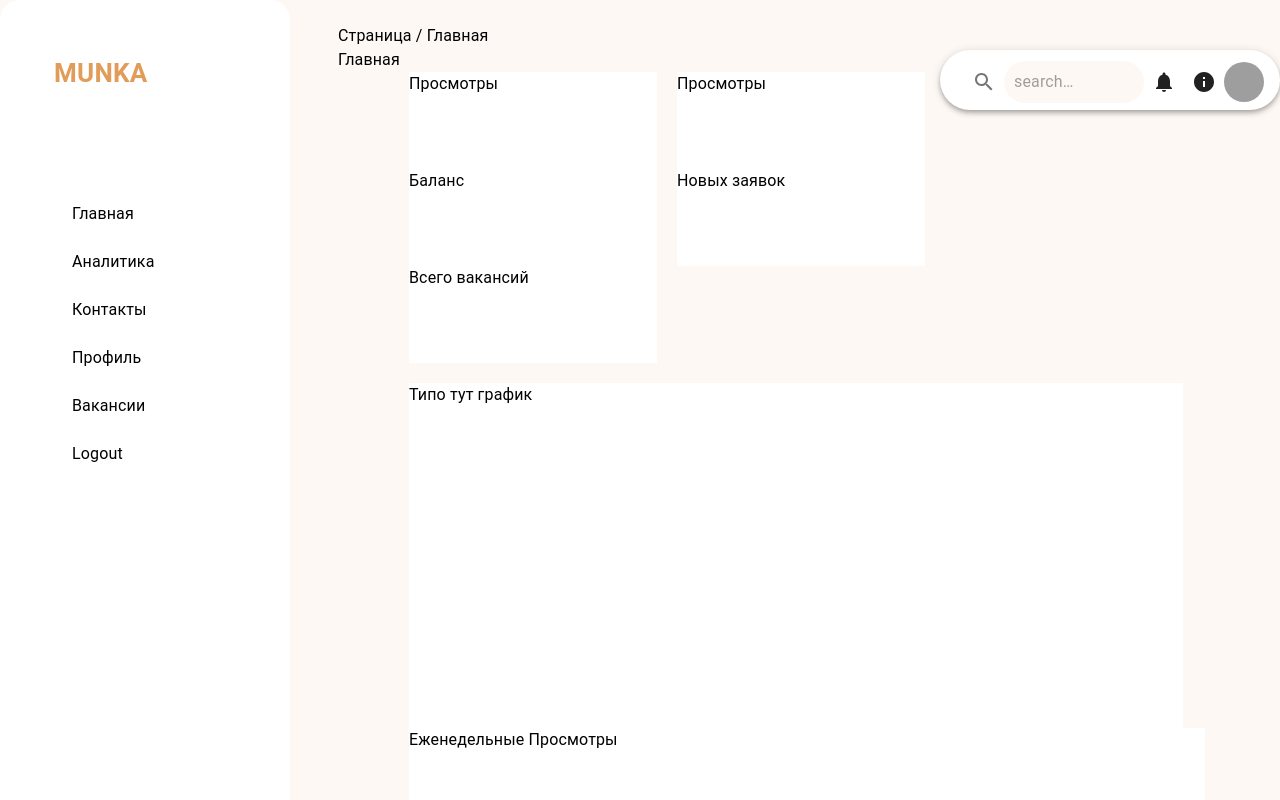
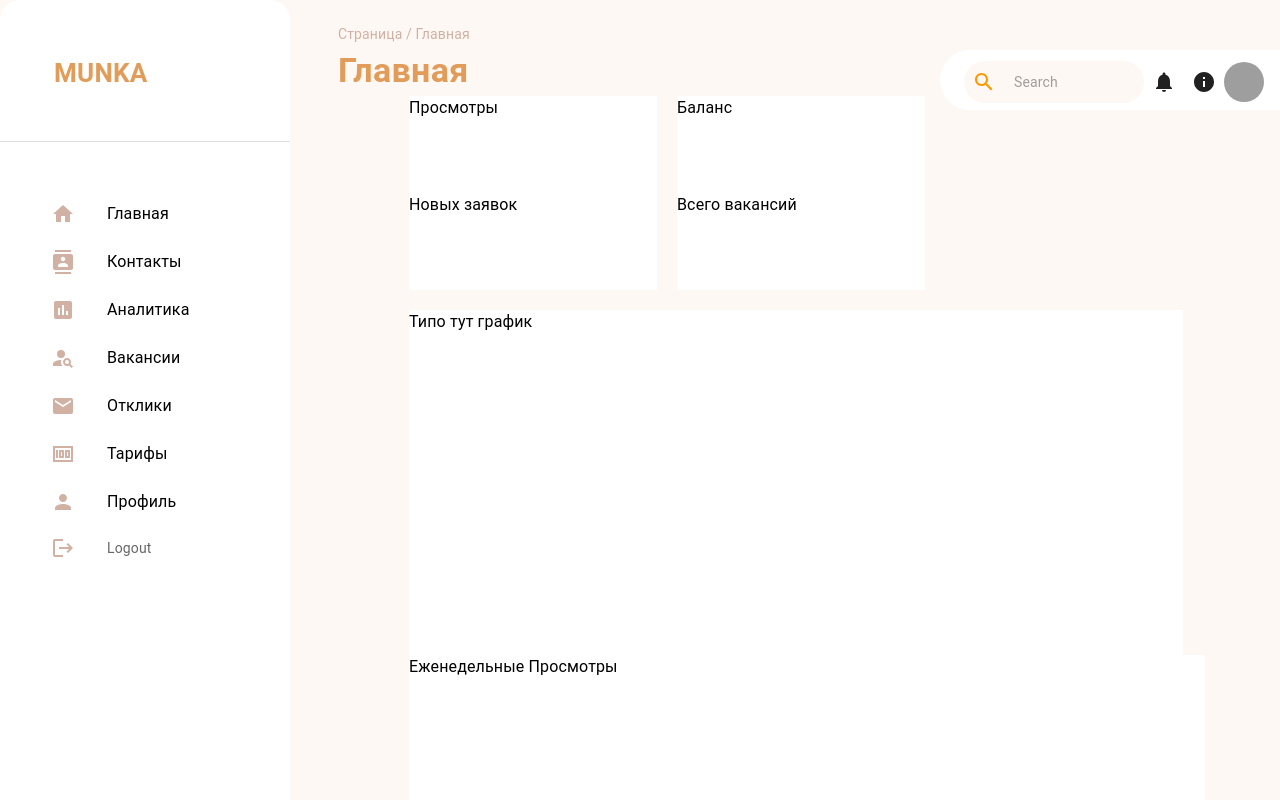
Before and after one commit to CVladim1r/Front-Munka, a React (Vite) app: page /dashboard/main in a window 1280 px wide. Shown: the top 800 px of the page. Built offline with nearby package versions, Linux system fonts and the light colour scheme; grey boxes are pictures that could not be loaded; the HTML template or start-up script is replaced by a standard one.

Commit message:
Dashboard-links-mainPage

```diff
--- a/src/App.tsx
+++ b/src/App.tsx
@@ -10,7 +10,10 @@ import AnalyticsPage from './pages/dashboard/AnalyticsPage';
 import ContactsPage from './pages/dashboard/ContactsPage';
 import ProfilePage from './pages/dashboard/ProfilePage';
 import VacanciesPage from './pages/dashboard/VacanciesPage';
+import TariffsPage from './pages/dashboard/TariffsPage.tsx';
+import ResponsivePage from './pages/dashboard/Responive.tsx';
 import { Login } from '@mui/icons-material';
+
 
 const App: React.FC = () => {
     return (
@@ -36,10 +39,12 @@ const AppRoutes: React.FC = () => {
                         <MainLayout>
                             <Routes>
                                 <Route path="dashboard/main" element={<MainPage />} />
+                                <Route path="dashboard/contacts" element={<ContactsPage />} />
                                 <Route path="dashboard/analytics" element={<AnalyticsPage />} />
-                                <Route path="dashboard/contacts" element={<ContactsPage />} />
+                                <Route path="dashboard/vacancies" element={<VacanciesPage />} />
+                                <Route path="dashboard/responses" element={<ResponsivePage />} />
+                                <Route path="dashboard/tariffs" element={< TariffsPage/>} />
                                 <Route path="dashboard/profile" element={<ProfilePage />} />
-                                <Route path="dashboard/vacancies" element={<VacanciesPage />} />
                                 <Route path="*" element={<Navigate to="/dashboard/main" />} />
                             </Routes>
                         </MainLayout>
--- a/src/components/Buttons/LogoutButton.tsx
+++ b/src/components/Buttons/LogoutButton.tsx
@@ -13,9 +13,9 @@ const LogoutButton: React.FC = () => {
     return (
         <ListItem button onClick={handleLogout}>
             <ListItemIcon>
-                <Logout color='primary' />
+                <Logout color='secondary' />
             </ListItemIcon>
-            <ListItemText primary="Logout" />
+            <ListItemText secondary="Logout" />
         </ListItem>
     );
 };
--- a/src/components/Main/MainBody.tsx
+++ b/src/components/Main/MainBody.tsx
@@ -12,10 +12,9 @@ const MainBody:FC = () => {
     return(
         <ThemeProvider theme={theme}>
                     <Container sx={{display:'flex', justifyContent:'center', flexDirection:'column'}}>
-                        <Typography sx={{display:'flex'}}>Страница / Главная</Typography>
-                        <Typography sx={{display:'flex'}}> Главная</Typography>
+                        <Typography sx={{display:'flex', color:'#D0B1A3', fontSize:'14px'}}>Страница / Главная</Typography>
+                        <Typography sx={{display:'flex', color:'#E19C59', fontSize:'34px',fontWeight:'bold'}}> Главная</Typography>
                         <Container sx={{width:'100vh', marginBottom:'20px'}}>
-                            <Typography sx={{backgroundColor:'white', display:'inline-block', width:'248px', height:'97px',marginRight:'20px'}}> Просмотры</Typography>
                             <Typography sx={{backgroundColor:'white', display:'inline-block', width:'248px', height:'97px',marginRight:'20px'}}> Просмотры</Typography>
                             <Typography sx={{backgroundColor:'white', display:'inline-block', width:'248px', height:'97px',marginRight:'20px'}}>  Баланс</Typography>
                             <Typography sx={{backgroundColor:'white', display:'inline-block', width:'248px', height:'97px',marginRight:'20px'}}> Новых заявок</Typography>
--- a/src/components/NavigationBar/Header.tsx
+++ b/src/components/NavigationBar/Header.tsx
@@ -16,24 +16,26 @@ const theme = createTheme({
 const Header = () => {
     return (
         <ThemeProvider theme={theme}>
-            <AppBar position="absolute" color="primary" style={{
+            <AppBar position="absolute" color="primary" sx={{boxShadow:'none'}}
+            style={{
                     width: 340,
                     display:'flex',
                     height: 60,
                     backgroundColor: '#fff',
                     marginTop: 50,
                     paddingBottom: '20px',
-                    borderRadius: '30px',
+                    borderRadius: '30px 0 0 30px',
                     marginLeft:'0'}}>
-                <Toolbar>
-                    <div style={{ flexGrow: 1, display:'flex'}}>
-                        <IconButton type="submit" aria-label="search">
+
+                <Toolbar sx={{width:"210px"}}>
+                    <div style={{ flexGrow: 1, display:'flex', backgroundColor: '#fef8f4',borderRadius:'49px'}}>
+                        <IconButton type="submit" aria-label="search" color = 'primary'>
                             <Search />
                         </IconButton>
                         <InputBase
-                            placeholder="search…"
+                            placeholder="Search"
                             inputProps={{ 'aria-label': 'search' }}
-                            style={{ backgroundColor: '#fef8f4', padding: '0 10px', borderRadius: 22, width: 140, height: 42 }}
+                            style={{  padding: '0 10px', borderRadius: 22, width: 140, height: 42, fontSize:'14px'}}
                         />
                     </div>
                     <IconButton aria-label="show new notifications" color="inherit">
--- a/src/components/NavigationBar/Navbar.tsx
+++ b/src/components/NavigationBar/Navbar.tsx
@@ -1,7 +1,7 @@
 import React from 'react';
 import { Link } from 'react-router-dom';
 import { List, ListItem, ListItemIcon, ListItemText, Box, Divider, Typography} from '@mui/material';
-import { Home, Assessment, Contacts, Person, Work } from '@mui/icons-material';
+import { Home, Assessment, Contacts, Person, Work, Money, PersonSearch, MarkAsUnread, Markunread } from '@mui/icons-material';
 import { createTheme, ThemeProvider } from '@mui/material/styles';
 import LogoutButton from '../Buttons/LogoutButton.tsx';
 
@@ -10,6 +10,9 @@ const theme = createTheme({
         primary: {
             main: '#FFFFFF',
         },
+        secondary:{
+            main:'#D0B1A3'
+        }
     },
 });
 
@@ -17,39 +20,52 @@ const Navbar: React.FC = () => {
     return (
         <ThemeProvider theme={theme}>
             <Box sx={{backgroundColor: theme.palette.primary.main, borderRadius:'20px', width:'290px', height:'1152px',display:'inline-block'}}>
-                <Typography sx={{color:'#E19C59', margin:'54px 136px 89px 54px', fontSize:'26px'}}><strong>MUNKA</strong></Typography>
-                <List component="nav">
+                <Typography sx={{color:'#E19C59', margin:'54px 136px 48px 54px', fontSize:'26px'}}><strong>MUNKA</strong></Typography>
+                <Divider variant='fullWidth' sx={{marginBottom:'40px'}}></Divider>
+                <List component="nav" sx={{marginLeft:'35px'}}>
                     <ListItem button component={Link} to="/dashboard/main">
                         <ListItemIcon>
-                            <Home color="primary" />
+                            <Home color="secondary" />
                         </ListItemIcon>
                         <ListItemText primary="Главная" />
                     </ListItem>
+                    <ListItem button component={Link} to="/dashboard/contacts">
+                        <ListItemIcon>
+                            <Contacts color="secondary" />
+                        </ListItemIcon>
+                        <ListItemText primary="Контакты" />
+                    </ListItem>
                     <ListItem button component={Link} to="/dashboard/analytics">
                         <ListItemIcon>
-                            <Assessment color="primary" />
+                            <Assessment color="secondary" />
                         </ListItemIcon>
                         <ListItemText primary="Аналитика" />
                     </ListItem>
-                    <ListItem button component={Link} to="/dashboard/contacts">
+                    <ListItem button component={Link} to="/dashboard/vacancies">
                         <ListItemIcon>
-                            <Contacts color="primary" />
+                            <PersonSearch color="secondary" />
                         </ListItemIcon>
-                        <ListItemText primary="Контакты" />
+                        <ListItemText primary="Вакансии" />
+                    </ListItem>
+                    <ListItem button component={Link} to="/dashboard/responses">
+                        <ListItemIcon>
+                            <Markunread color="secondary" />
+                        </ListItemIcon>
+                        <ListItemText primary="Отклики" />
+                    </ListItem>
+                    <ListItem button component={Link} to="/dashboard/tariffs">
+                        <ListItemIcon>
+                            <Money color="secondary" />
+                        </ListItemIcon>
+                        <ListItemText primary="Тарифы" />
                     </ListItem>
                     <ListItem button component={Link} to="/dashboard/profile">
                         <ListItemIcon>
-                            <Person color="primary"/>
+                            <Person color="secondary"/>
                         </ListItemIcon>
                         <ListItemText primary="Профиль" />
                     </ListItem>
-                    <ListItem button component={Link} to="/dashboard/vacancies">
-                        <ListItemIcon>
-                            <Work color="primary" />
-                        </ListItemIcon>
-                        <ListItemText primary="Вакансии" />
-                    </ListItem>
-                    <LogoutButton />
+                    <LogoutButton/>
                 </List>
             </Box>
         </ThemeProvider>
--- /dev/null
+++ b/src/pages/dashboard/Responive.tsx
@@ -0,0 +1,16 @@
+import { Box, Container, Typography } from '@mui/material';
+import React from 'react';
+
+const ResponsivePage: React.FC = () => {
+    return (
+        <Container maxWidth="md">
+            <Box mt={5}>
+                <Typography variant="h4" align="center" gutterBottom>
+                    { 'Отклики' }
+                </Typography>
+            </Box>
+        </Container>
+    );
+};
+
+export default ResponsivePage;
--- /dev/null
+++ b/src/pages/dashboard/TariffsPage.tsx
@@ -0,0 +1,16 @@
+import { Box, Container, Typography } from '@mui/material';
+import React from 'react';
+
+const TariffsPage: React.FC = () => {
+    return (
+        <Container maxWidth="md">
+            <Box mt={5}>
+                <Typography variant="h4" align="center" gutterBottom>
+                    { 'Цена - 500000000$' }
+                </Typography>
+            </Box>
+        </Container>
+    );
+};
+
+export default TariffsPage;
```
